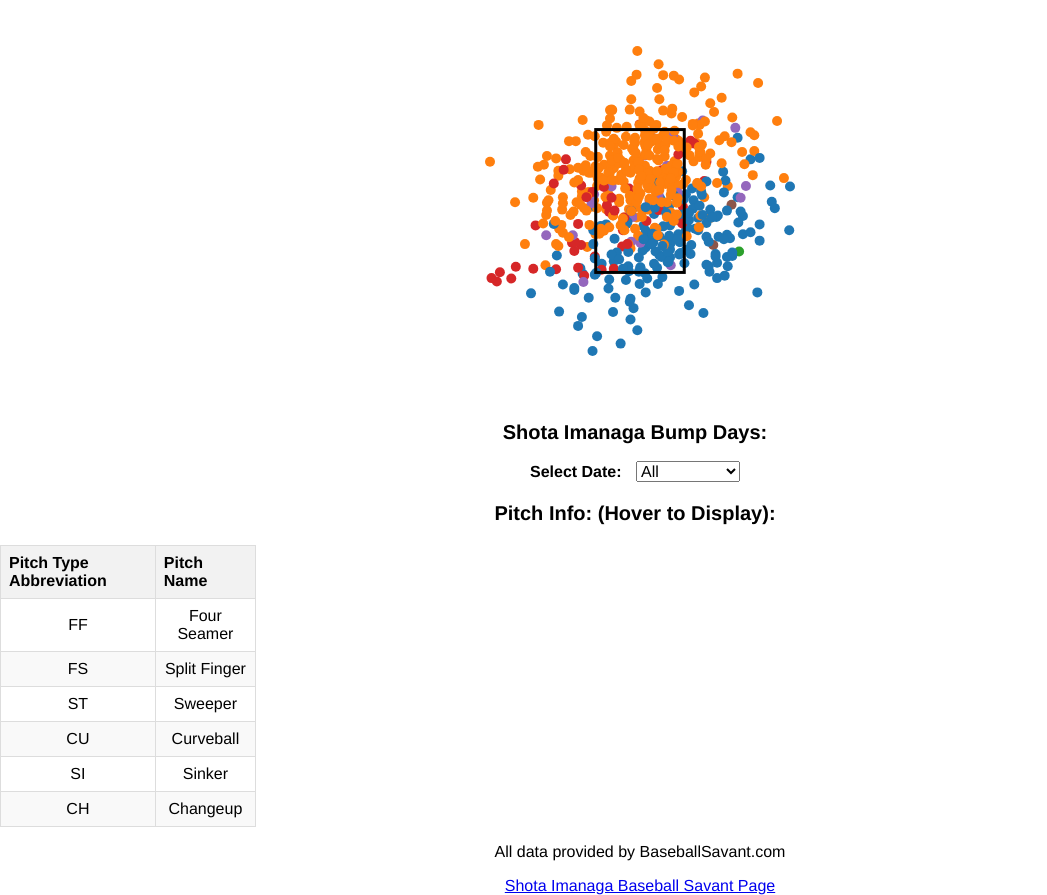
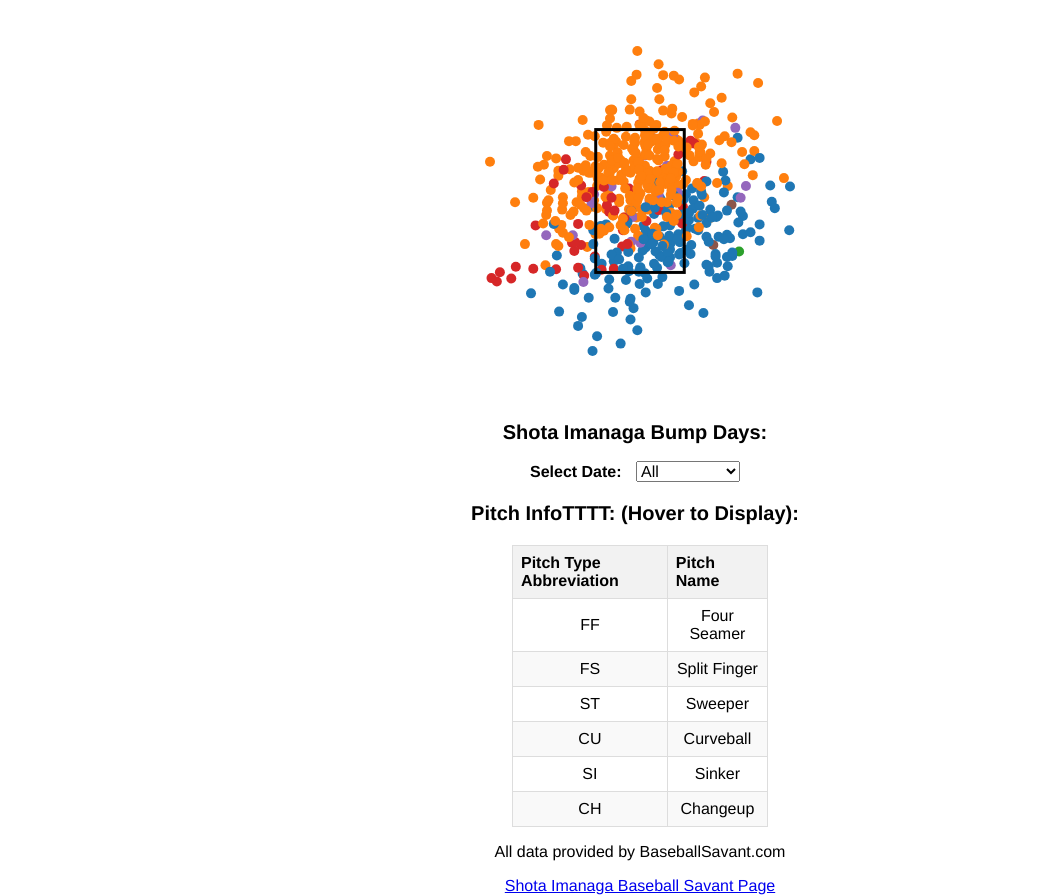
Before and after one commit to bhakin/bhakin2.github.io, a plain HTML site: page index.html in a window 1280 px wide. Shown: the part 79-974 px from the top of the page, without its empty margins (0-1047 px from the left). Drawn offline with nearby package versions, Linux system fonts and the light colour scheme.

Commit message:
Update index.html

```diff
--- a/index.html
+++ b/index.html
@@ -18,7 +18,7 @@
                 <option value ='all'>All</option>
             </select>
         </div>
-    <h3>Pitch Info: (Hover to Display):</h3>
+    <h3>Pitch InfoTTTT: (Hover to Display):</h3>
 
     <style>
         body {
@@ -26,7 +26,7 @@
         }
     </style>
 
-    <table>
+    <table class = "center">
         <thead>
             <tr>
                 <th>Pitch Type Abbreviation</th>
```
